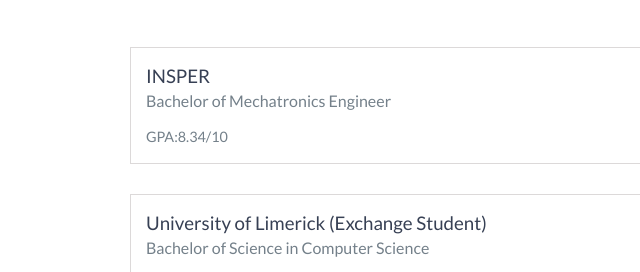
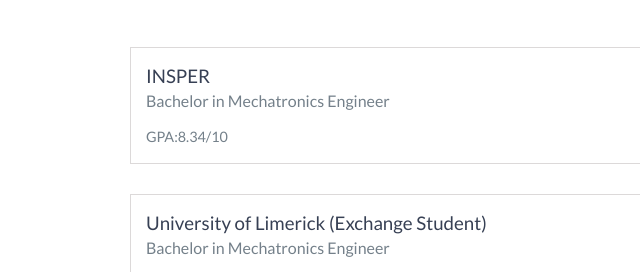
Before and after one commit to RodrigoCatto/RodrigoCatto.github.io, a website: page index.html in a window 1280 px wide. Shown: the part 1692-1964 px from the top of the page, 160-800 px from the left. Drawn offline with nearby package versions, Linux system fonts and the light colour scheme.

Commit message:
Update index.html

```diff
--- a/index.html
+++ b/index.html
@@ -117,7 +117,7 @@
                 <div class="education-block">
                     <h3>INSPER</h3>
                     <span class="education-date">Jan 2015 - Dez 2019</span>
-                    <h4>Bachelor of Mechatronics Engineer</h4>
+                    <h4>Bachelor in Mechatronics Engineer</h4>
                     <p>
                         GPA:8.34/10
                     </p>
@@ -127,7 +127,7 @@
                 <div class="education-block">
                     <h3>University of Limerick (Exchange Student)</h3>
                     <span class="education-date">Jan 2018 - Jun 2018</span>
-                    <h4>Bachelor of Science in Computer Science</h4>
+                    <h4>Bachelor in Mechatronics Engineer</h4>
 
                     <ul>
                         <li>
```
